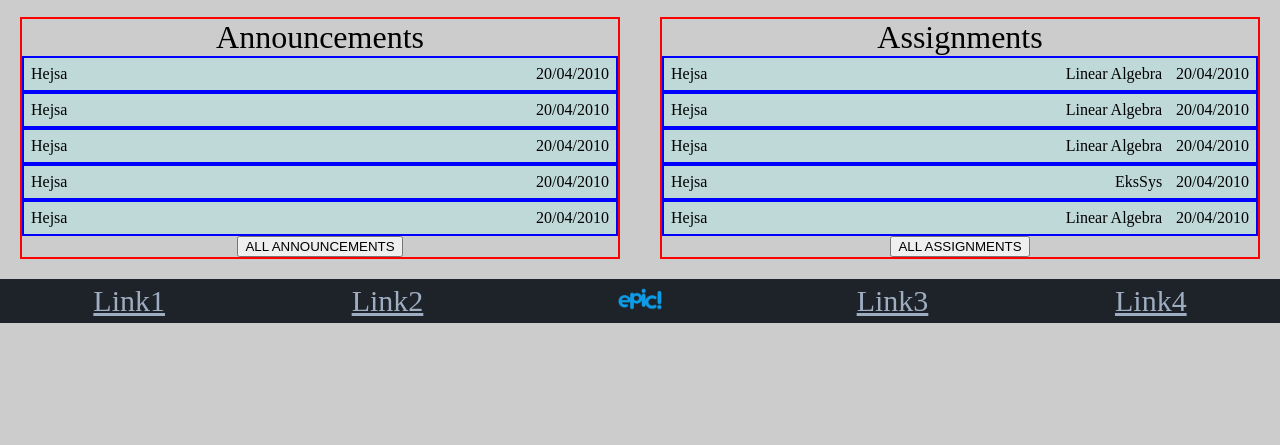
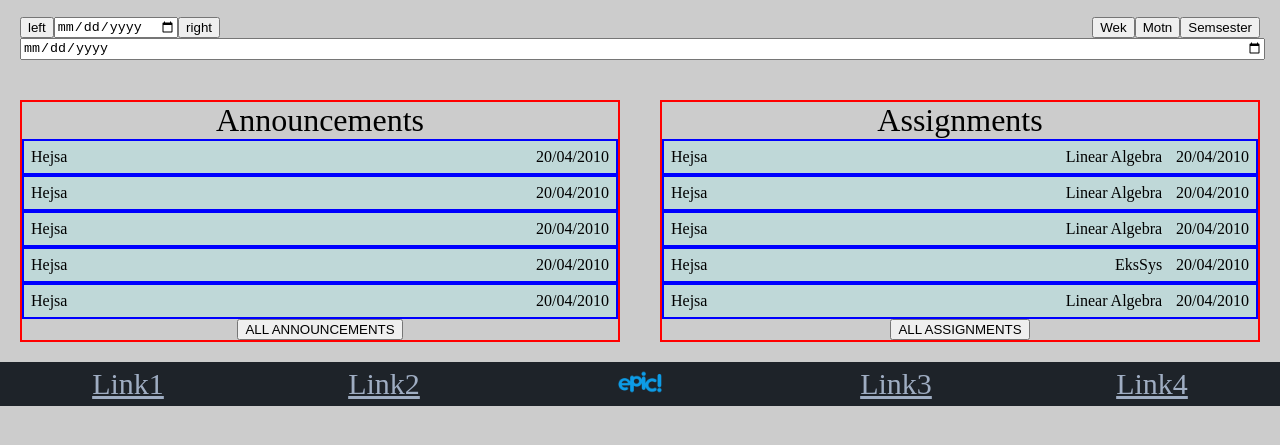
Before and after one commit to winrarr/hej, a plain HTML site: page index.html in a window 1280 px wide. Shown: the part 75-520 px from the top of the page. Drawn offline with Linux system fonts and the light colour scheme.

Commit message:
Initial calendarsetup + calendarheader

```diff
--- a/index.html
+++ b/index.html
@@ -45,8 +45,22 @@
         </div>
     </div>
 
-    <div id="calendar">
-
+    <div class="calendardiv">
+        <div class="calendarheader">
+            <div class="calendarleft">
+                <div><button>left</button></div>
+                <div><input     type="date"></div>
+                <div><button>right</button></div>
+            </div>
+            <div class="calendarright">
+                <div><button>Wek</button></div>
+                <div><button>Motn</button></div>
+                <div><button>Semsester</button></div>
+            </div>
+        </div>
+        <div class="calendar">
+            <input id="lol" type="date"></div>
+        </div>
     </div>
 
     <div id="scroll-button">
--- a/styles.css
+++ b/styles.css
@@ -77,19 +77,48 @@ body {
 }
 
 
+/* CALENDER */
+
+.calendardiv {
+    margin: 20px;
+}
+
+.calendarheader {
+    display: flex;
+}
+
+.calendarleft {
+    display: flex;
+    align-items: center;
+    flex: 1;
+}
+
+.calendarright {
+    display: flex;
+    justify-content: flex-end;
+    flex: 1;
+}
+
+#lol {
+    width:100%;
+}
+
+
+
+
 
 /* INFO BOXES */
 
 #infoboxes {
     text-align: center;
-    display: grid;
-    grid-template-columns: 50% 50%;
+    display: flex;
     align-items: center;
 }
 
 .box {
     margin: 20px;
     border: 2px solid red;
+    flex: 1;
 }
 
 .boxtitle {
@@ -134,7 +163,7 @@ footer {
   }
 
 .footeritem {
-    flex-grow: 5;
+    flex: 5;
 }
 
 footer a {
```
